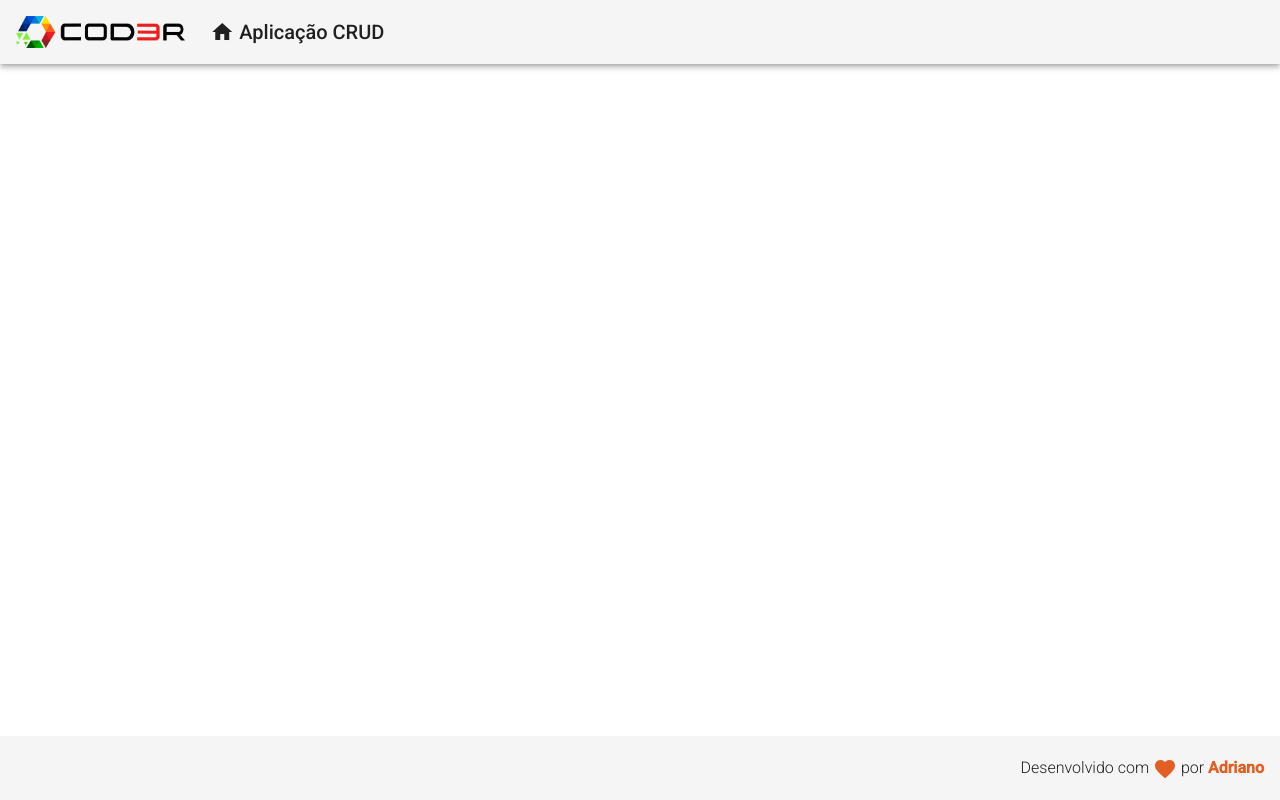
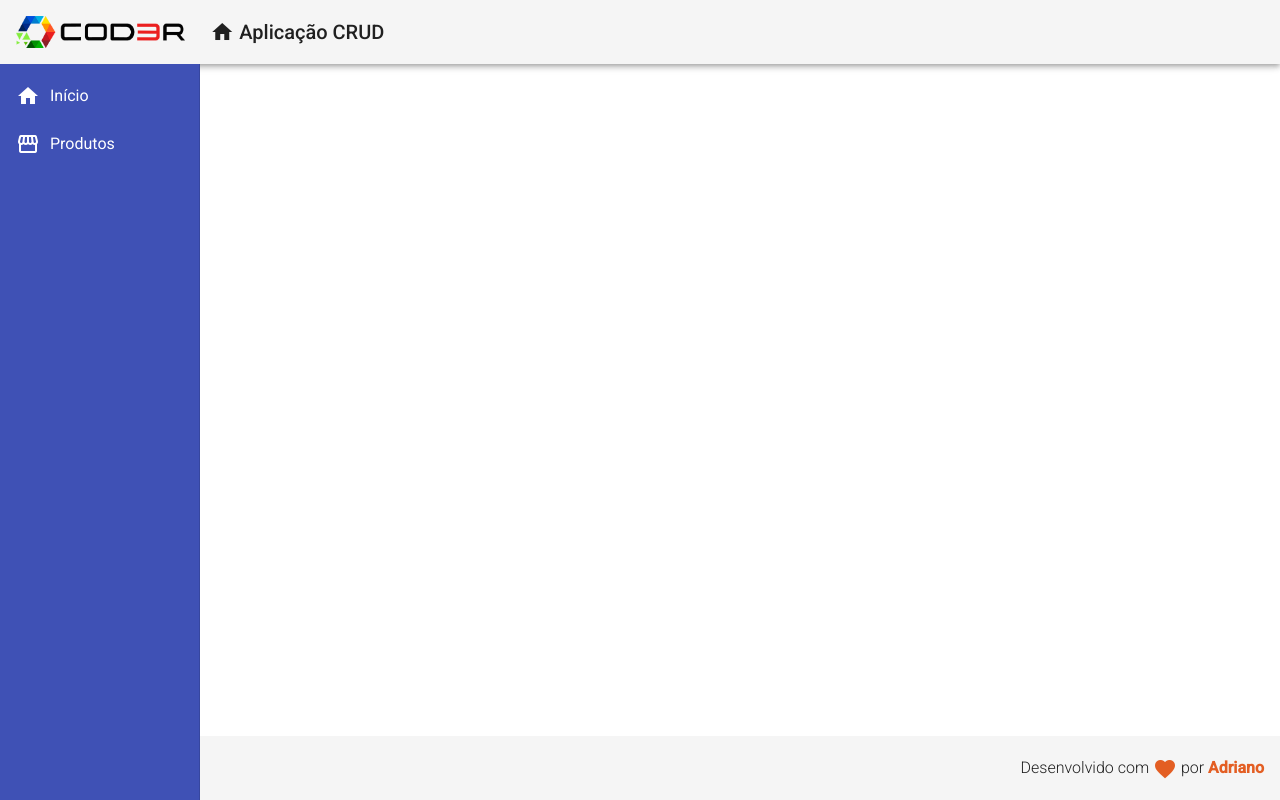
Before and after one commit to adrianohenriquess/frontend, an Angular app: page / in a window 1280 px wide. Built offline with nearby package versions, Linux system fonts and the light colour scheme.

Commit message:
Colando componente de navegação

```diff
--- a/src/app/app.component.html
+++ b/src/app/app.component.html
@@ -1,2 +1,3 @@
 <app-header></app-header>
+<app-nav></app-nav>
 <app-footer></app-footer>
--- /dev/null
+++ b/src/app/components/template/nav/nav.component.css
@@ -0,0 +1,13 @@
+.sidenav {
+    background-color: #3F51B5;
+    width: 200px;
+}
+
+.sidenav a {
+    color: #ffffff;
+}
+
+.sidenav i {
+    padding-right: 10px;
+
+}
--- /dev/null
+++ b/src/app/components/template/nav/nav.component.html
@@ -0,0 +1,19 @@
+<mat-sidenav-container class="container">
+    <mat-sidenav class="sidenav" mode="side" opened fixedInViewport="true"
+        fixedTopGap="64">
+        <mat-nav-list class="nav-list">
+            <a mat-list-item>
+                <i class="material-icons">
+                    home
+                </i>
+                Início
+            </a>
+            <a mat-list-item>
+                <i class="material-icons">
+                    storefront
+                </i>
+                Produtos
+            </a>
+        </mat-nav-list>
+    </mat-sidenav>
+</mat-sidenav-container>
--- /dev/null
+++ b/src/app/components/template/nav/nav.component.ts
@@ -0,0 +1,15 @@
+import { Component, OnInit } from '@angular/core';
+
+@Component({
+  selector: 'app-nav',
+  templateUrl: './nav.component.html',
+  styleUrls: ['./nav.component.css']
+})
+export class NavComponent implements OnInit {
+
+  constructor() { }
+
+  ngOnInit(): void {
+  }
+
+}
```
Also changed, not shown: src/app/app.module.ts (+8 -2 lines).
